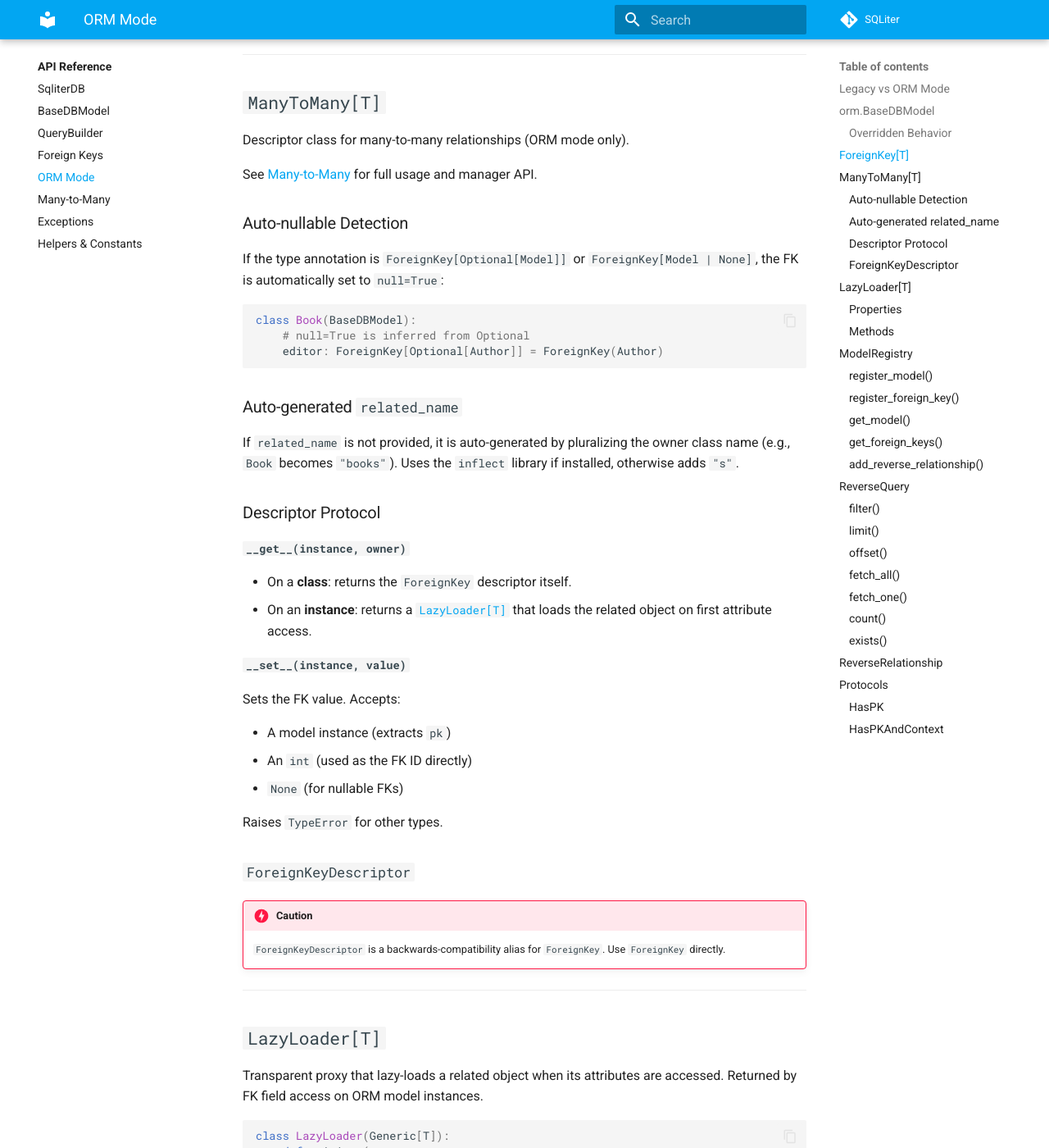
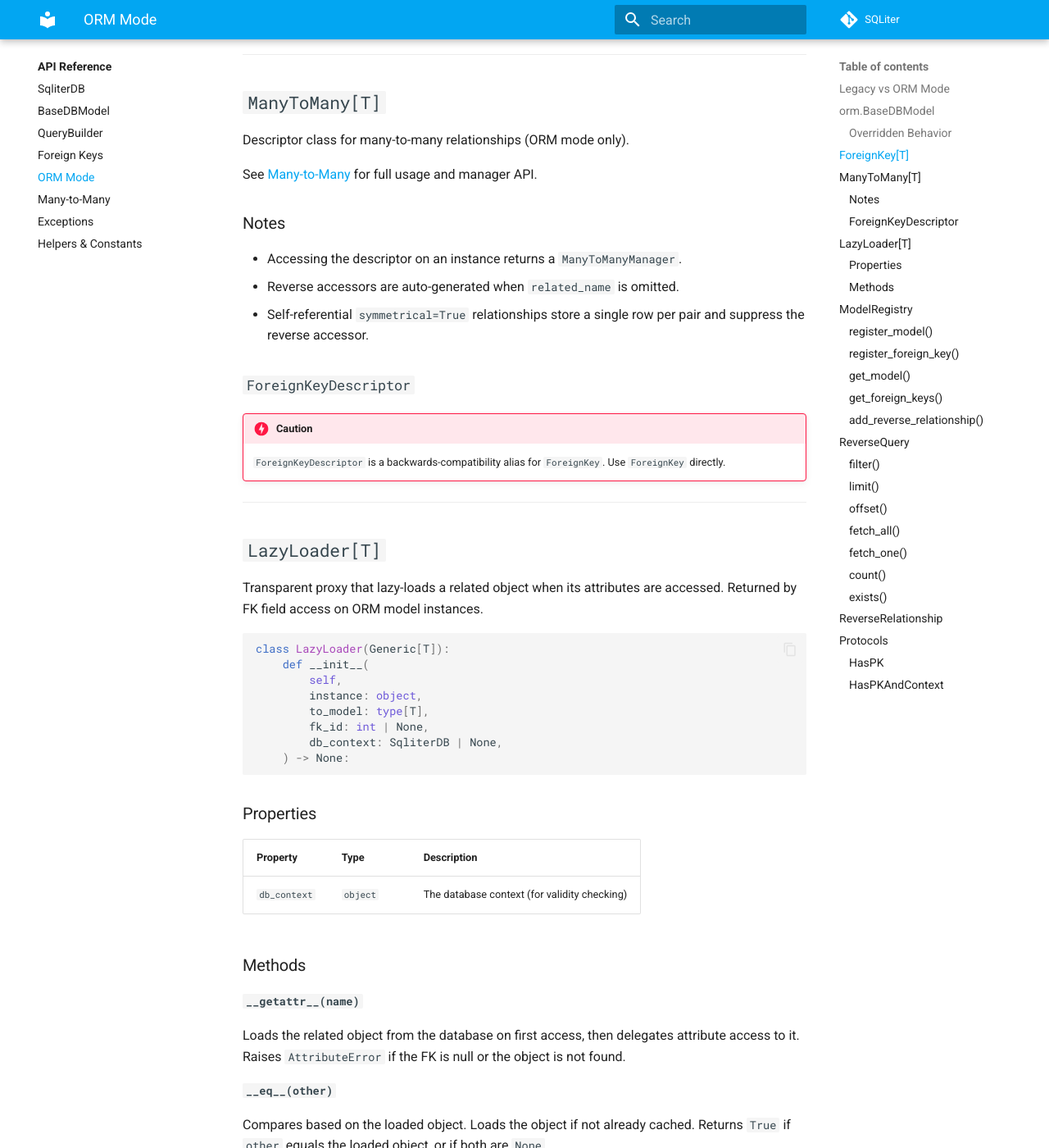
Before and after one commit to seapagan/sqliter-py, an MkDocs documentation site: the page built from docs/api-reference/orm.md, in a window 1280 px wide and 1400 px high, scrolled down 3347 px. Shown: the whole window at 82% size. Built offline with MkDocs 1.6.1 and Material for MkDocs 9.7.7, drawn with Linux system fonts in a browser that asks for light colours; plug-ins that fetch from the network failed and are left out; comment, search, counter and statistics services are not loaded.

Commit message:
Fix ManyToMany docs in ORM reference
Remove FK-specific details from the ManyToMany section and replace with M2M notes.

````diff
--- a/docs/api-reference/orm.md
+++ b/docs/api-reference/orm.md
@@ -147,41 +147,12 @@ Descriptor class for many-to-many relationships (ORM mode only).
 
 See [Many-to-Many](many-to-many.md) for full usage and manager API.
 
-### Auto-nullable Detection
+### Notes
 
-If the type annotation is `ForeignKey[Optional[Model]]` or
-`ForeignKey[Model | None]`, the FK is automatically set to
-`null=True`:
-
-```python
-class Book(BaseDBModel):
-    # null=True is inferred from Optional
-    editor: ForeignKey[Optional[Author]] = ForeignKey(Author)
-```
-
-### Auto-generated `related_name`
-
-If `related_name` is not provided, it is auto-generated by
-pluralizing the owner class name (e.g., `Book` becomes `"books"`).
-Uses the `inflect` library if installed, otherwise adds `"s"`.
-
-### Descriptor Protocol
-
-**`__get__(instance, owner)`**
-
-- On a **class**: returns the `ForeignKey` descriptor itself.
-- On an **instance**: returns a [`LazyLoader[T]`](#lazyloadert)
-  that loads the related object on first attribute access.
-
-**`__set__(instance, value)`**
-
-Sets the FK value. Accepts:
-
-- A model instance (extracts `pk`)
-- An `int` (used as the FK ID directly)
-- `None` (for nullable FKs)
-
-Raises `TypeError` for other types.
+- Accessing the descriptor on an instance returns a `ManyToManyManager`.
+- Reverse accessors are auto-generated when `related_name` is omitted.
+- Self-referential `symmetrical=True` relationships store a single row
+  per pair and suppress the reverse accessor.
 
 ### `ForeignKeyDescriptor`
 
````
